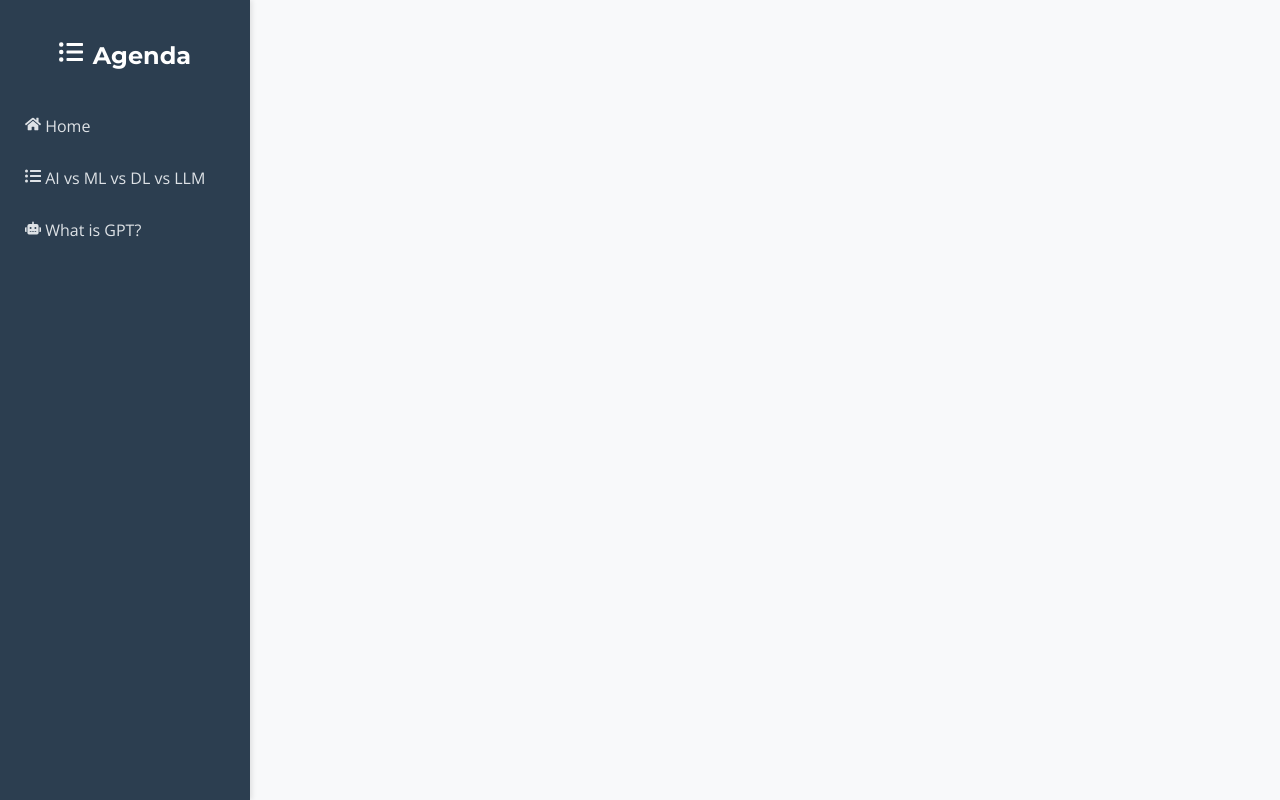
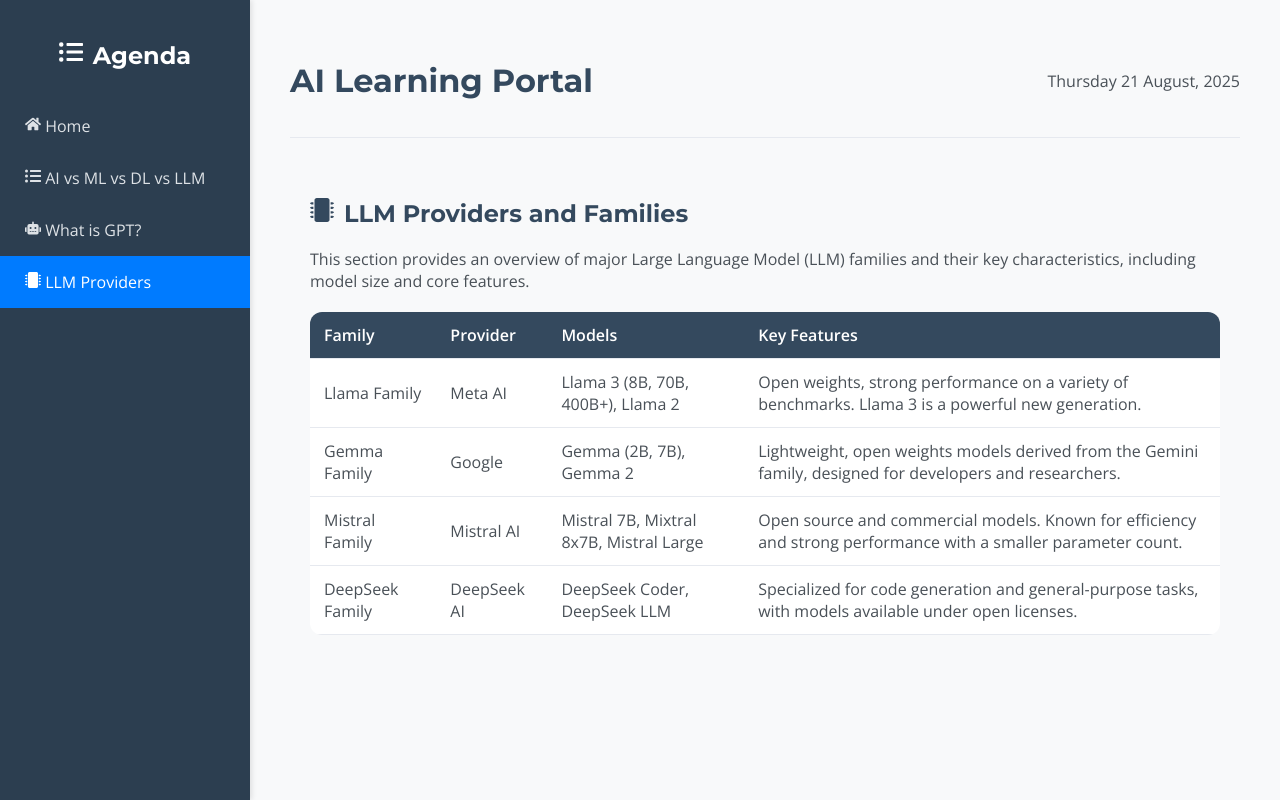
Before and after one commit to srvds1990/ai-learning-portal, a React (Create React App) app: page /llm-providers in a window 1280 px wide. Built offline with nearby package versions, Linux system fonts and the light colour scheme.

Commit message:
updated with LLM provider

```diff
--- a/src/App.js
+++ b/src/App.js
@@ -4,7 +4,8 @@
 import Sidebar from "./components/Sidebar";
 import Agenda from "./components/Agenda";
 import Home from "./components/Home";
-import GPT from "./components/GPT"; // Import the GPT component
+import GPT from "./components/GPT";
+import LLMProviders from "./components/LLMProviders"; // Import the new component
 
 function App() {
   return (
@@ -15,7 +16,8 @@
           <Routes>
             <Route path="/" element={<Home />} />
             <Route path="/agenda" element={<Agenda />} />
-            <Route path="/gpt" element={<GPT />} /> {/* New route for GPT */}
+            <Route path="/gpt" element={<GPT />} />
+            <Route path="/llm-providers" element={<LLMProviders />} /> {/* New route */}
           </Routes>
         </div>
       </div>
--- /dev/null
+++ b/src/components/LLMProviders.js
@@ -0,0 +1,59 @@
+import React from "react";
+import Header from "./Header";
+import { FaMicrochip } from "react-icons/fa";
+
+const LLMProviders = () => {
+  return (
+    <div className="content-container">
+      <Header />
+      <div style={{ padding: "20px" }}>
+        <h2><FaMicrochip style={{ marginRight: "10px" }} />LLM Providers and Families</h2>
+        <p>
+          This section provides an overview of major Large Language Model (LLM) families
+          and their key characteristics, including model size and core features.
+        </p>
+
+        <div className="table-wrap">
+          <table className="comparison-table">
+            <thead>
+              <tr>
+                <th>Family</th>
+                <th>Provider</th>
+                <th>Models</th>
+                <th>Key Features</th>
+              </tr>
+            </thead>
+            <tbody>
+              <tr>
+                <td>Llama Family</td>
+                <td>Meta AI</td>
+                <td>Llama 3 (8B, 70B, 400B+), Llama 2</td>
+                <td>Open weights, strong performance on a variety of benchmarks. Llama 3 is a powerful new generation.</td>
+              </tr>
+              <tr>
+                <td>Gemma Family</td>
+                <td>Google</td>
+                <td>Gemma (2B, 7B), Gemma 2</td>
+                <td>Lightweight, open weights models derived from the Gemini family, designed for developers and researchers.</td>
+              </tr>
+              <tr>
+                <td>Mistral Family</td>
+                <td>Mistral AI</td>
+                <td>Mistral 7B, Mixtral 8x7B, Mistral Large</td>
+                <td>Open source and commercial models. Known for efficiency and strong performance with a smaller parameter count.</td>
+              </tr>
+              <tr>
+                <td>DeepSeek Family</td>
+                <td>DeepSeek AI</td>
+                <td>DeepSeek Coder, DeepSeek LLM</td>
+                <td>Specialized for code generation and general-purpose tasks, with models available under open licenses.</td>
+              </tr>
+            </tbody>
+          </table>
+        </div>
+      </div>
+    </div>
+  );
+};
+
+export default LLMProviders;
--- a/src/components/Sidebar.js
+++ b/src/components/Sidebar.js
@@ -1,6 +1,6 @@
 import React from "react";
 import { Link, useLocation } from "react-router-dom";
-import { FaHome, FaListUl, FaRobot } from "react-icons/fa"; // Import FaRobot icon
+import { FaHome, FaListUl, FaRobot, FaMicrochip } from "react-icons/fa"; // Import FaMicrochip icon
 
 function Sidebar() {
   const location = useLocation();
@@ -27,10 +27,18 @@
         </li>
         <li>
           <Link
-            to="/gpt" // This is the new link for the GPT page
+            to="/gpt"
             className={location.pathname === "/gpt" ? "active" : ""}
           >
             <FaRobot /> What is GPT?
+          </Link>
+        </li>
+        <li>
+          <Link
+            to="/llm-providers" // New link for LLM providers
+            className={location.pathname === "/llm-providers" ? "active" : ""}
+          >
+            <FaMicrochip /> LLM Providers
           </Link>
         </li>
       </ul>
```
